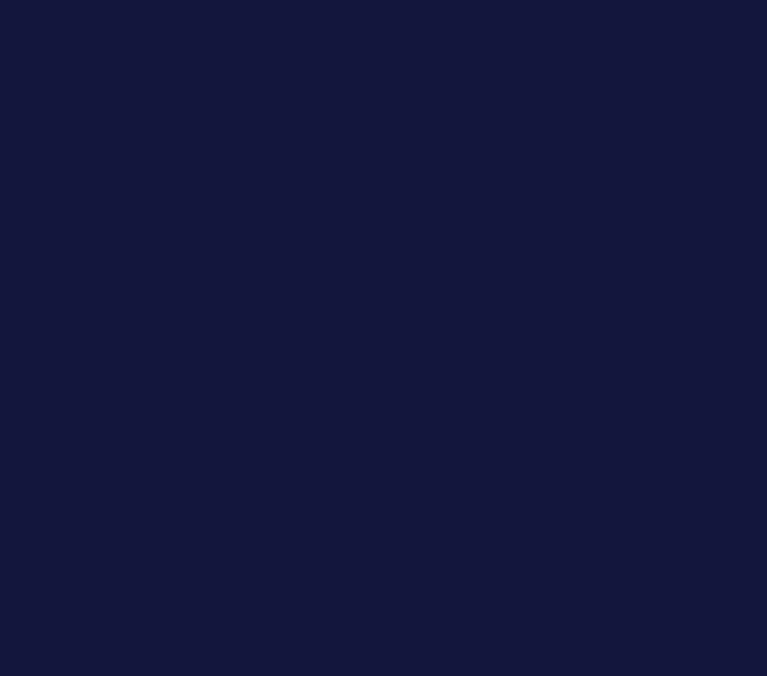
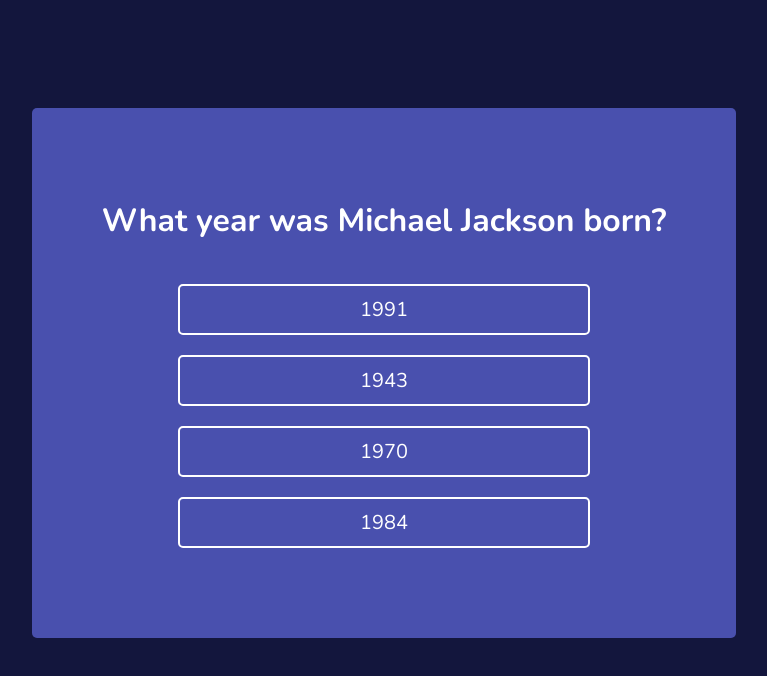
Before and after one commit to Portegaperalta/Quiz-App, a plain HTML site: page pages/quiz.html in a window 1280 px wide. Shown: the whole page, without its empty margins (256-1023 px from the left). Drawn offline with nearby package versions, Linux system fonts and the light colour scheme.

Commit message:
quiz page html and css work

```diff
--- a/css/quiz.css
+++ b/css/quiz.css
@@ -11,4 +11,39 @@
 body {
   font-family: "Nunito", serif;
   background-color: var(--clr-purple-dark);
+  display: flex;
+  justify-content: center;
 }
+
+.question-container {
+  background-color: var(--clr-purple);
+  display: flex;
+  flex-direction: column;
+  justify-content: center;
+  align-items: center;
+  padding: 70px;
+  margin-top: 100px;
+  border-radius: 5px;
+  text-align: center;
+}
+
+.question h1 {
+  color: var(--clr-white);
+}
+
+.answer {
+  cursor: pointer;
+  transition: 0.25s ease-in-out;
+}
+
+.answer:hover {
+  background-color: var(--clr-purple-bright);
+}
+
+.answer p {
+  color: var(--clr-white);
+  font-size: 1.25rem;
+  border: 2px solid var(--clr-white);
+  border-radius: 5px;
+  padding: 10px 180px;
+}
--- a/pages/quiz.html
+++ b/pages/quiz.html
@@ -17,7 +17,25 @@
 
 <body>
 
-  <div class="question-container"></div>
+  <div class="question-container">
+    <div class="question">
+      <h1>What year was Michael Jackson born?</h1>
+    </div>
+    <div class="answers">
+      <div class="answer">
+        <p>1991</p>
+      </div>
+      <div class="answer">
+        <p>1943</p>
+      </div>
+      <div class="answer">
+        <p>1970</p>
+      </div>
+      <div class="answer">
+        <p>1984</p>
+      </div>
+    </div>
+  </div>
 
   <!-- FontAwesome Js -->
   <script src="https://kit.fontawesome.com/389cdbd17f.js" crossorigin="anonymous"></script>
```
